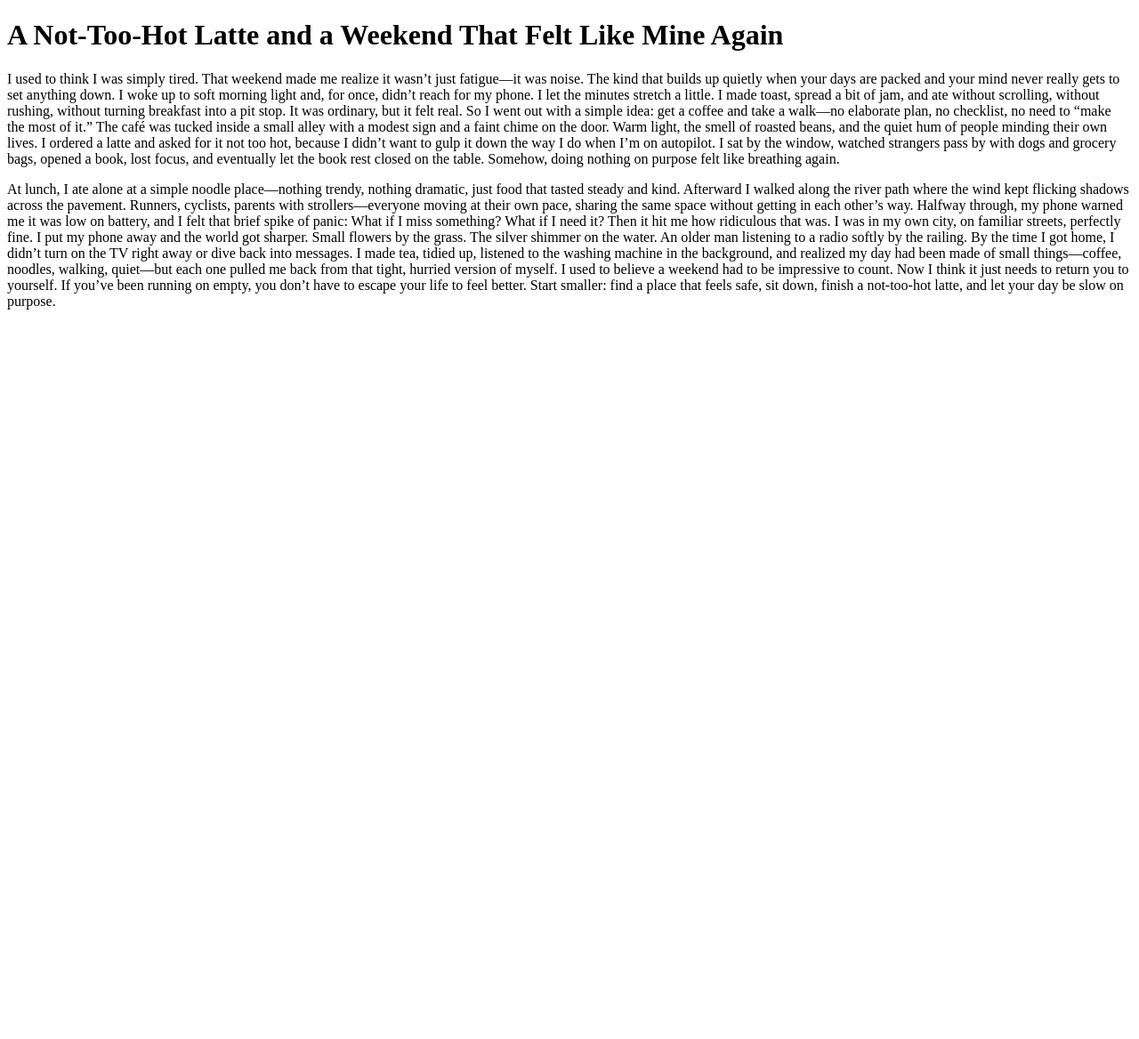
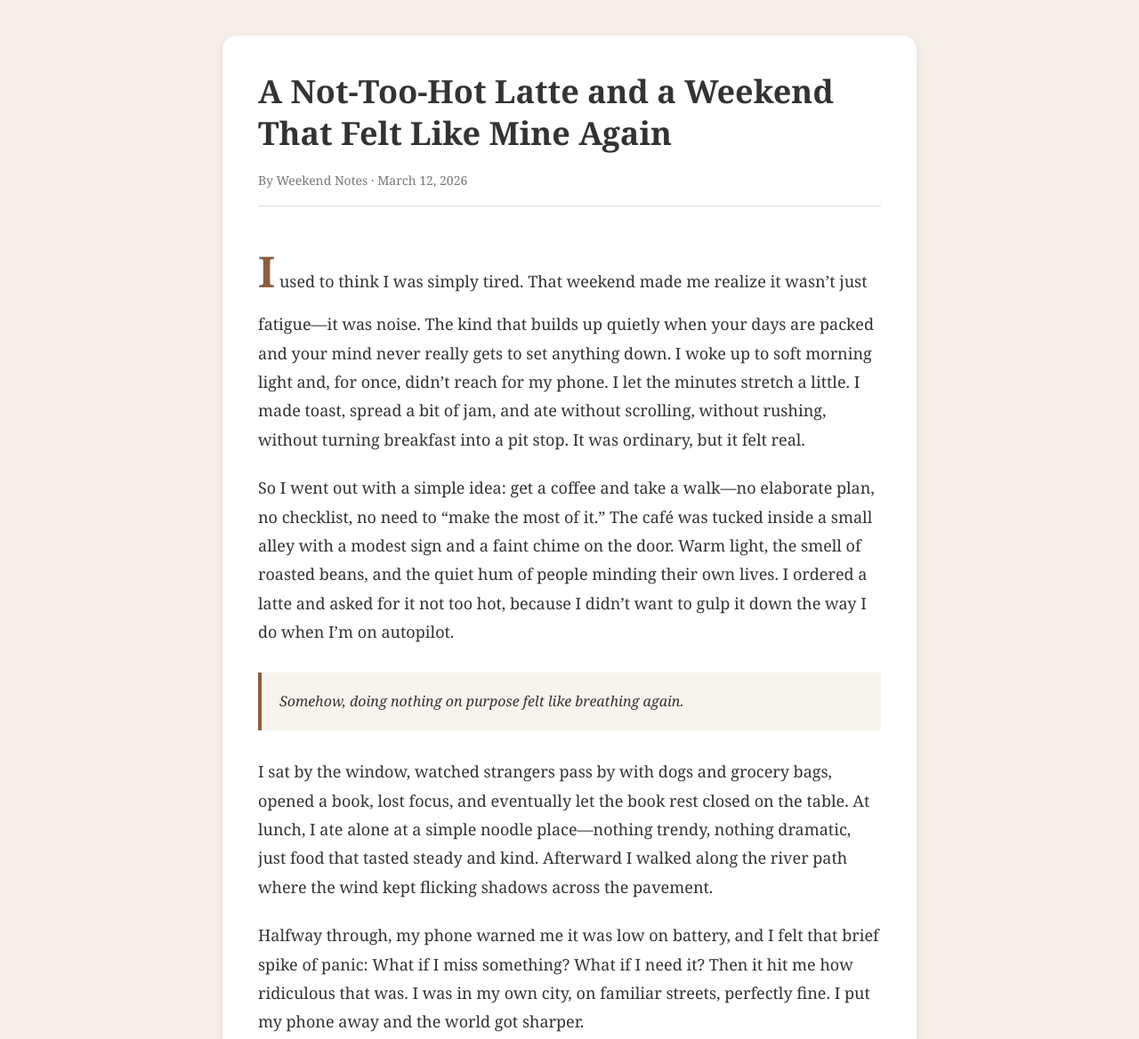
Before and after one commit to kevinju0827/Web-Zero-to-One, a plain HTML site: page M01HTMLBasic/sample_latte.html in a window 1280 px wide. Shown: the top 1168 px of the page at 89% size. Before the commit the page ends 800 px from the top, so only its background shows below. Drawn offline with Linux system fonts and the light colour scheme.

Commit message:
Add styled article content and improve semantic HTML structure in `sample_latte.html`. Add new "Global Warming & Climate Change" reference notes and corresponding HTML file to M02. Expand M02 README with learning goals and guided practice for common elements.

```diff
--- a/M01HTMLBasic/sample_latte.html
+++ b/M01HTMLBasic/sample_latte.html
@@ -1,46 +1,125 @@
 <!DOCTYPE html>
 <html lang="en">
-  <head>
-    <meta charset="utf-8" />
-    <meta name="viewport" content="width=device-width,initial-scale=1" />
-    <title>A Not-Too-Hot Latte and a Weekend That Felt Like Mine Again</title>
-  </head>
-  <body>
+<head>
+  <meta charset="UTF-8" />
+  <meta name="viewport" content="width=device-width, initial-scale=1.0" />
+  <title>A Not-Too-Hot Latte and a Weekend That Felt Like Mine Again</title>
+  <style>
+    body {
+      margin: 0;
+      padding: 40px 20px;
+      background-color: #f5efe8;
+      color: #333333;
+      font-family: Georgia, serif;
+      line-height: 1.8;
+    }
+
+    .article {
+      max-width: 700px;
+      margin: 0 auto;
+      background-color: #ffffff;
+      padding: 40px;
+      border-radius: 16px;
+      box-shadow: 0 4px 12px rgba(0, 0, 0, 0.08);
+    }
+
+    h1 {
+      margin-top: 0;
+      margin-bottom: 16px;
+      font-size: 36px;
+      line-height: 1.3;
+    }
+
+    .meta {
+      margin-bottom: 30px;
+      color: #777777;
+      font-size: 14px;
+      border-bottom: 1px solid #dddddd;
+      padding-bottom: 16px;
+    }
+
+    p {
+      margin-bottom: 22px;
+      font-size: 18px;
+    }
+
+    .first-paragraph::first-letter {
+      font-size: 48px;
+      font-weight: bold;
+      color: #8b5e3c;
+    }
+
+    blockquote {
+      margin: 30px 0;
+      padding: 18px 20px;
+      background-color: #f8f3ed;
+      border-left: 4px solid #8b5e3c;
+      font-style: italic;
+    }
+
+    @media (max-width: 600px) {
+      .article {
+        padding: 24px;
+      }
+
+      h1 {
+        font-size: 28px;
+      }
+
+      p {
+        font-size: 16px;
+      }
+    }
+  </style>
+</head>
+<body>
+  <div class="article">
     <h1>A Not-Too-Hot Latte and a Weekend That Felt Like Mine Again</h1>
-
-    <p>
-      I used to think I was simply tired. That weekend made me realize it wasn’t just fatigue—it was
-      noise. The kind that builds up quietly when your days are packed and your mind never really
-      gets to set anything down. I woke up to soft morning light and, for once, didn’t reach for my
-      phone. I let the minutes stretch a little. I made toast, spread a bit of jam, and ate without
-      scrolling, without rushing, without turning breakfast into a pit stop. It was ordinary, but it
-      felt real. So I went out with a simple idea: get a coffee and take a walk—no elaborate plan,
-      no checklist, no need to “make the most of it.” The café was tucked inside a small alley with
-      a modest sign and a faint chime on the door. Warm light, the smell of roasted beans, and the
-      quiet hum of people minding their own lives. I ordered a latte and asked for it not too hot,
-      because I didn’t want to gulp it down the way I do when I’m on autopilot. I sat by the window,
-      watched strangers pass by with dogs and grocery bags, opened a book, lost focus, and eventually
-      let the book rest closed on the table. Somehow, doing nothing on purpose felt like breathing
-      again.
+    <div class="meta">By Weekend Notes · March 12, 2026</div>
+    <p class="first-paragraph">
+      I used to think I was simply tired. That weekend made me realize it wasn’t just
+      fatigue—it was noise. The kind that builds up quietly when your days are packed and
+      your mind never really gets to set anything down. I woke up to soft morning light
+      and, for once, didn’t reach for my phone. I let the minutes stretch a little. I made
+      toast, spread a bit of jam, and ate without scrolling, without rushing, without
+      turning breakfast into a pit stop. It was ordinary, but it felt real.
     </p>
 
     <p>
-      At lunch, I ate alone at a simple noodle place—nothing trendy, nothing dramatic, just food
-      that tasted steady and kind. Afterward I walked along the river path where the wind kept
-      flicking shadows across the pavement. Runners, cyclists, parents with strollers—everyone
-      moving at their own pace, sharing the same space without getting in each other’s way. Halfway
-      through, my phone warned me it was low on battery, and I felt that brief spike of panic: What
-      if I miss something? What if I need it? Then it hit me how ridiculous that was. I was in my
-      own city, on familiar streets, perfectly fine. I put my phone away and the world got sharper.
-      Small flowers by the grass. The silver shimmer on the water. An older man listening to a radio
-      softly by the railing. By the time I got home, I didn’t turn on the TV right away or dive back
-      into messages. I made tea, tidied up, listened to the washing machine in the background, and
-      realized my day had been made of small things—coffee, noodles, walking, quiet—but each one
-      pulled me back from that tight, hurried version of myself. I used to believe a weekend had to
-      be impressive to count. Now I think it just needs to return you to yourself. If you’ve been
-      running on empty, you don’t have to escape your life to feel better. Start smaller: find a
-      place that feels safe, sit down, finish a not-too-hot latte, and let your day be slow on
-      purpose.
+      So I went out with a simple idea: get a coffee and take a walk—no elaborate plan, no
+      checklist, no need to “make the most of it.” The café was tucked inside a small alley
+      with a modest sign and a faint chime on the door. Warm light, the smell of roasted
+      beans, and the quiet hum of people minding their own lives. I ordered a latte and
+      asked for it not too hot, because I didn’t want to gulp it down the way I do when I’m
+      on autopilot.
     </p>
-  </body>
+
+    <blockquote>
+      Somehow, doing nothing on purpose felt like breathing again.
+    </blockquote>
+
+    <p>
+      I sat by the window, watched strangers pass by with dogs and grocery bags, opened a
+      book, lost focus, and eventually let the book rest closed on the table. At lunch, I
+      ate alone at a simple noodle place—nothing trendy, nothing dramatic, just food that
+      tasted steady and kind. Afterward I walked along the river path where the wind kept
+      flicking shadows across the pavement.
+    </p>
+
+    <p>
+      Halfway through, my phone warned me it was low on battery, and I felt that brief spike
+      of panic: What if I miss something? What if I need it? Then it hit me how ridiculous
+      that was. I was in my own city, on familiar streets, perfectly fine. I put my phone
+      away and the world got sharper.
+    </p>
+
+    <p>
+      By the time I got home, I didn’t turn on the TV right away or dive back into messages.
+      I made tea, tidied up, listened to the washing machine in the background, and realized
+      my day had been made of small things—coffee, noodles, walking, quiet—but each one
+      pulled me back from that tight, hurried version of myself. I used to believe a weekend
+      had to be impressive to count. Now I think it just needs to return you to yourself.
+    </p>
+  </div>
+</body>
 </html>
```
Also changed, not shown: M02CommonElements/notes.html (added, +157 -0 lines), M02CommonElements/notes.txt (added), 1 other file.
